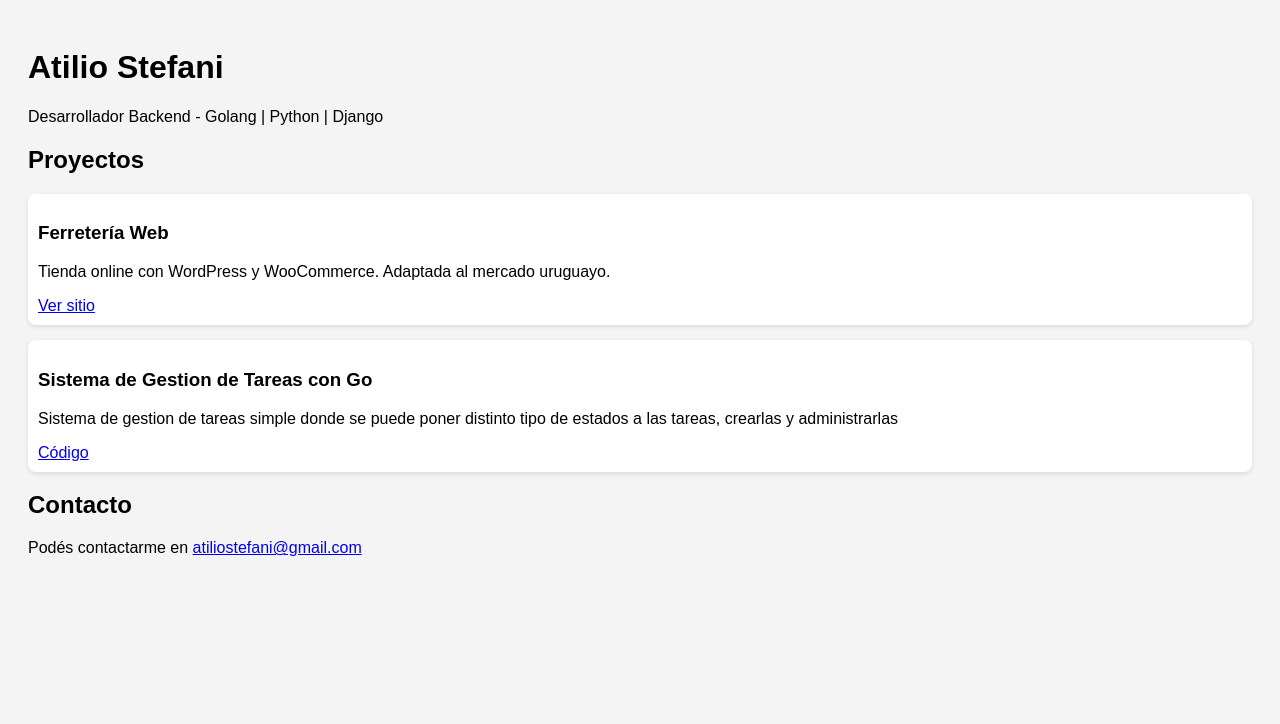
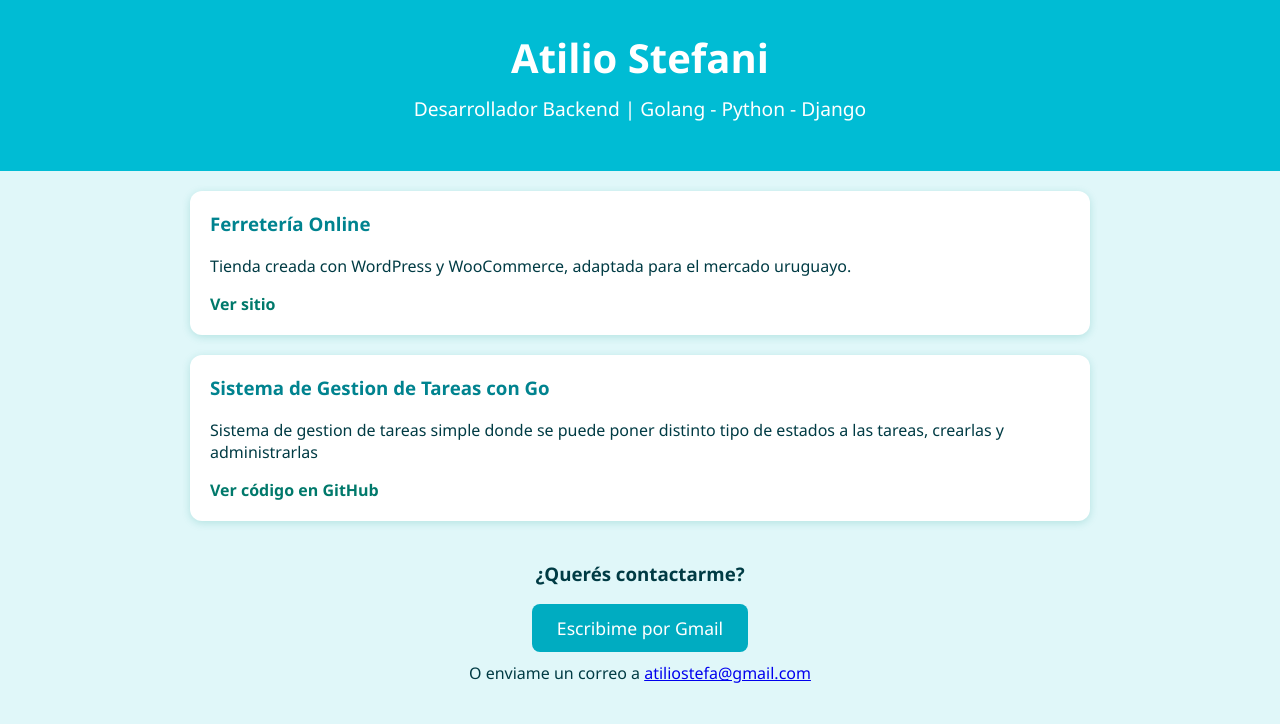
Before and after one commit to atilio70/Portafolio, a plain HTML site: page index.html in a window 1280 px wide. Drawn offline with Linux system fonts and the light colour scheme.

Commit message:
Update index.html
Other changes and incluid css

```diff
--- a/index.html
+++ b/index.html
@@ -5,29 +5,120 @@
   <meta name="viewport" content="width=device-width, initial-scale=1.0" />
   <title>Portafolio de Atilio</title>
   <style>
-    body { font-family: sans-serif; padding: 20px; background-color: #f4f4f4; }
-    .proyecto { background: white; padding: 10px; margin-bottom: 15px; border-radius: 8px; box-shadow: 0 2px 5px rgba(0,0,0,0.1); }
+    body {
+      font-family: 'Segoe UI', sans-serif;
+      background: #e0f7f9;
+      color: #003b44;
+      margin: 0;
+      padding: 0;
+    }
+
+    header {
+      background-color: #00bcd4;
+      color: white;
+      padding: 30px 20px;
+      text-align: center;
+    }
+
+    header h1 {
+      margin: 0;
+      font-size: 2.5em;
+    }
+
+    header p {
+      font-size: 1.2em;
+      margin-top: 10px;
+    }
+
+    main {
+      padding: 20px;
+      max-width: 900px;
+      margin: auto;
+    }
+
+    .proyecto {
+      background: white;
+      border-radius: 12px;
+      box-shadow: 0 2px 8px rgba(0, 150, 136, 0.2);
+      padding: 20px;
+      margin-bottom: 20px;
+      transition: transform 0.2s;
+    }
+
+    .proyecto:hover {
+      transform: translateY(-4px);
+    }
+
+    .proyecto h3 {
+      margin-top: 0;
+      color: #00838f;
+    }
+
+    .proyecto a {
+      text-decoration: none;
+      color: #00796b;
+      font-weight: bold;
+    }
+
+    .contacto {
+      text-align: center;
+      margin-top: 40px;
+    }
+
+    .contacto a.boton {
+      display: inline-block;
+      background-color: #00acc1;
+      color: white;
+      padding: 12px 25px;
+      text-decoration: none;
+      border-radius: 8px;
+      font-size: 1.1em;
+      transition: background-color 0.3s;
+    }
+
+    .contacto a.boton:hover {
+      background-color: #00838f;
+    }
+
+    @media (max-width: 600px) {
+      header h1 {
+        font-size: 1.8em;
+      }
+
+      .contacto a.boton {
+        padding: 10px 20px;
+      }
+    }
   </style>
 </head>
 <body>
-  <h1>Atilio Stefani</h1>
-  <p>Desarrollador Backend - Golang | Python | Django</p>
 
-  <h2>Proyectos</h2>
+  <header>
+    <h1>Atilio Stefani</h1>
+    <p>Desarrollador Backend | Golang - Python - Django</p>
+  </header>
 
-  <div class="proyecto">
-    <h3>Ferretería Web</h3>
-    <p>Tienda online con WordPress y WooCommerce. Adaptada al mercado uruguayo.</p>
-    <a href="https://barbosatools.com">Ver sitio</a>
-  </div>
+  <main>
+    <section class="proyecto">
+      <h3>Ferretería Online</h3>
+      <p>Tienda creada con WordPress y WooCommerce, adaptada para el mercado uruguayo.</p>
+      <a href="https://barbosatools.com" target="_blank">Ver sitio</a>
+    </section>
 
-  <div class="proyecto">
-    <h3>Sistema de Gestion de Tareas con Go</h3>
-    <p>Sistema de gestion de tareas simple donde se puede poner distinto tipo de estados a las tareas, crearlas y administrarlas</p>
-    <a href="https://github.com/atilio70/gestionDeTareas">Código</a>
-  </div>
+    <section class="proyecto">
+      <h3>Sistema de Gestion de Tareas con Go</h3>
+      <p>Sistema de gestion de tareas simple donde se puede poner distinto tipo de estados a las tareas, crearlas y administrarlas</p>
+      <a href="https://github.com/atilio70/gestionDeTareas">Ver código en GitHub</a>
+    </section>
 
-  <h2>Contacto</h2>
-  <p>Podés contactarme en <a href="mailto:atiliostefani@gmail.com">atiliostefani@gmail.com</a></p>
+    <div class="contacto">
+      <h3>¿Querés contactarme?</h3>
+      <a class="boton" href="https://mail.google.com/mail/?view=cm&fs=1&to=atiliostefani@gmail.com" target="_blank">
+        Escribime por Gmail
+      </a>
+      <p style="margin-top: 10px;">O enviame un correo a <a href="mailto:atiliostefani@gmail.com">atiliostefa@gmail.com</a></p>
+    </div>
+  </main>
+
 </body>
 </html>
```
